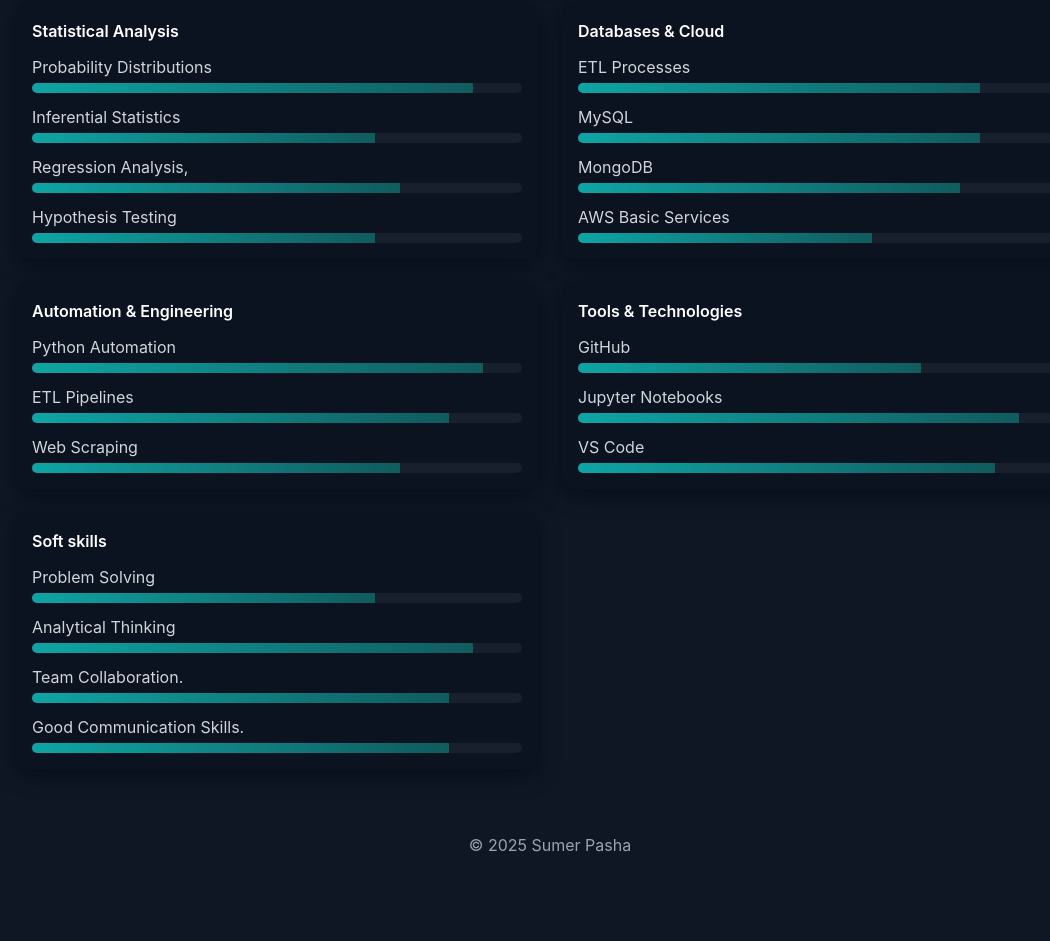
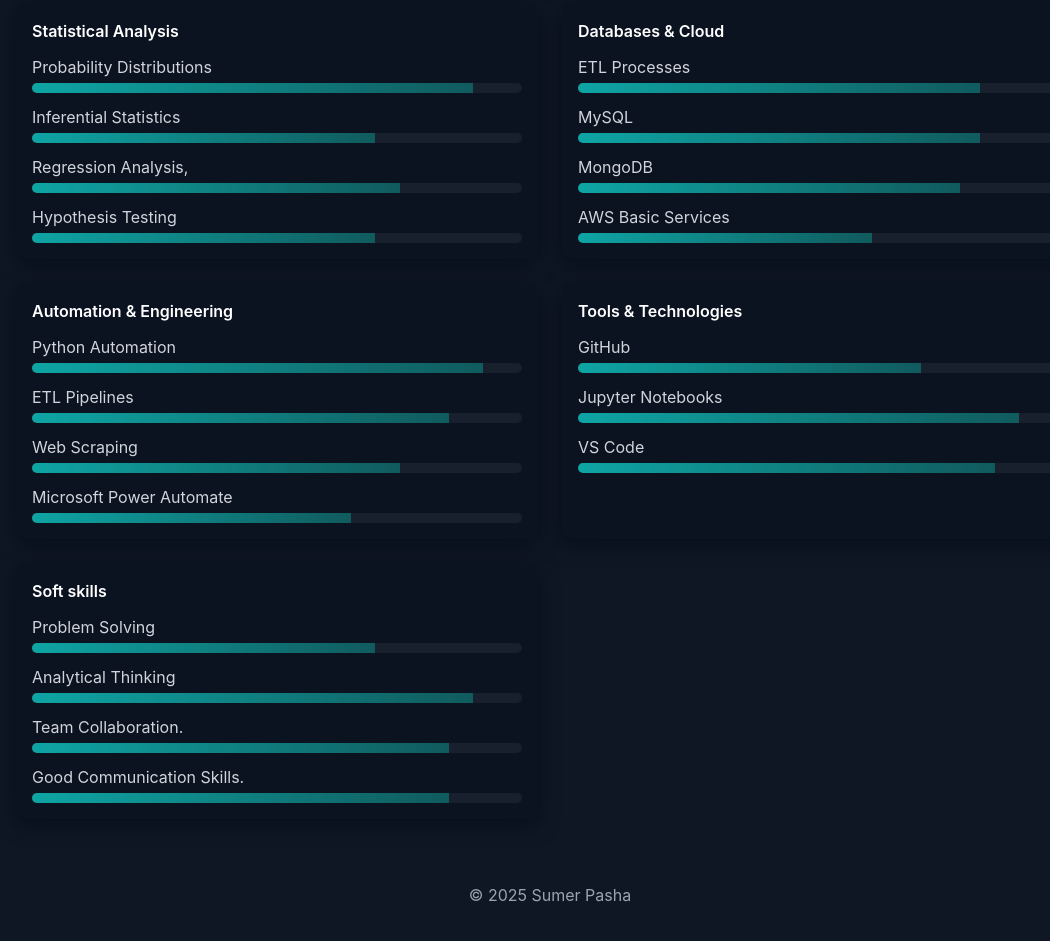
Before and after one commit to 1sumer/Portfolio, a plain HTML site: page skills.html in a window 1280 px wide. Shown: the part 615-1556 px from the top of the page, without its empty margins (90-1140 px from the left). Before the commit the page ends 1520 px from the top, so only its background shows below. Drawn offline with nearby package versions, Linux system fonts and the light colour scheme.

Commit message:
Update skills.html with additional content

```diff
--- a/skills.html
+++ b/skills.html
@@ -170,6 +170,10 @@
             Web Scraping
             <div class="skill-bar mt-1"><i style="width: 75%"></i></div>
           </li>
+          <li>
+            Microsoft Power Automate
+            <div class="skill-bar mt-1"><i style="width: 65%"></i></div>
+          </li>
         </ul>
       </div>
 
```
